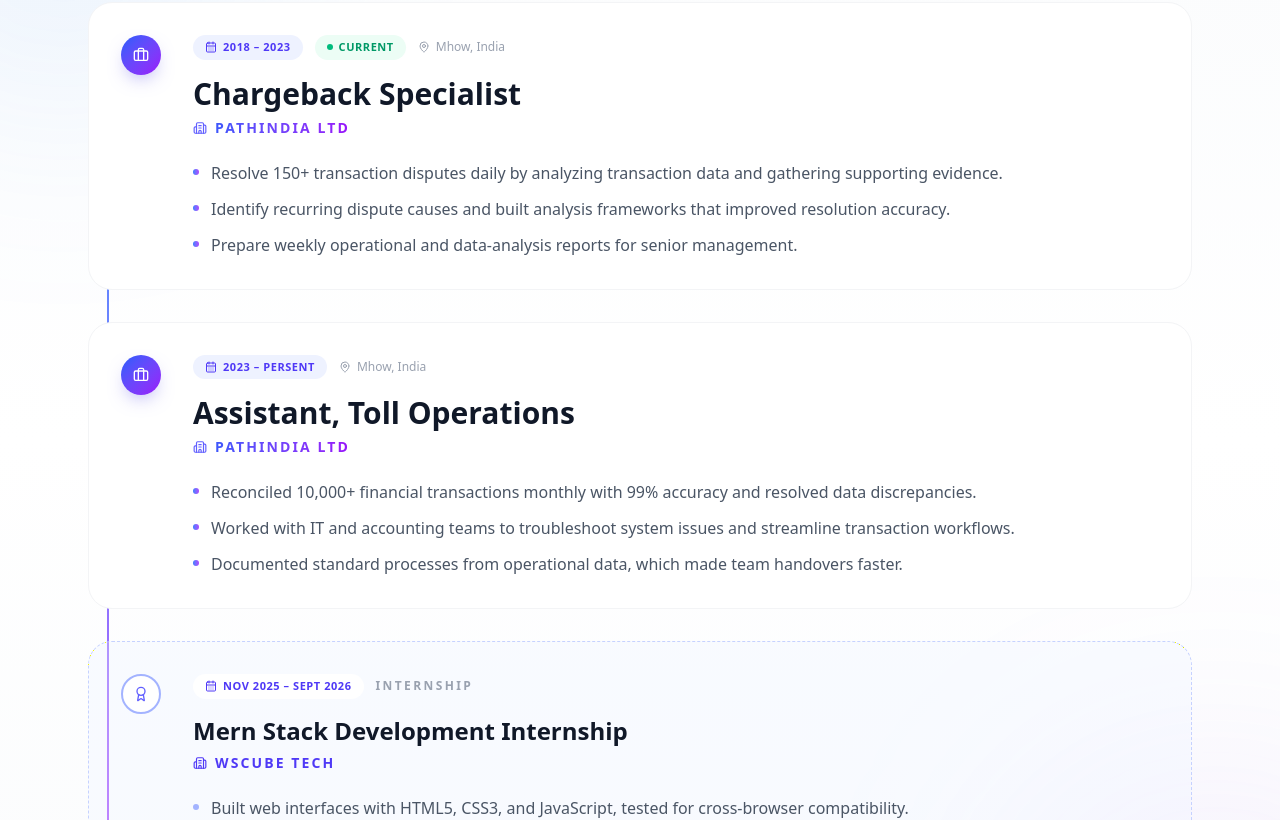
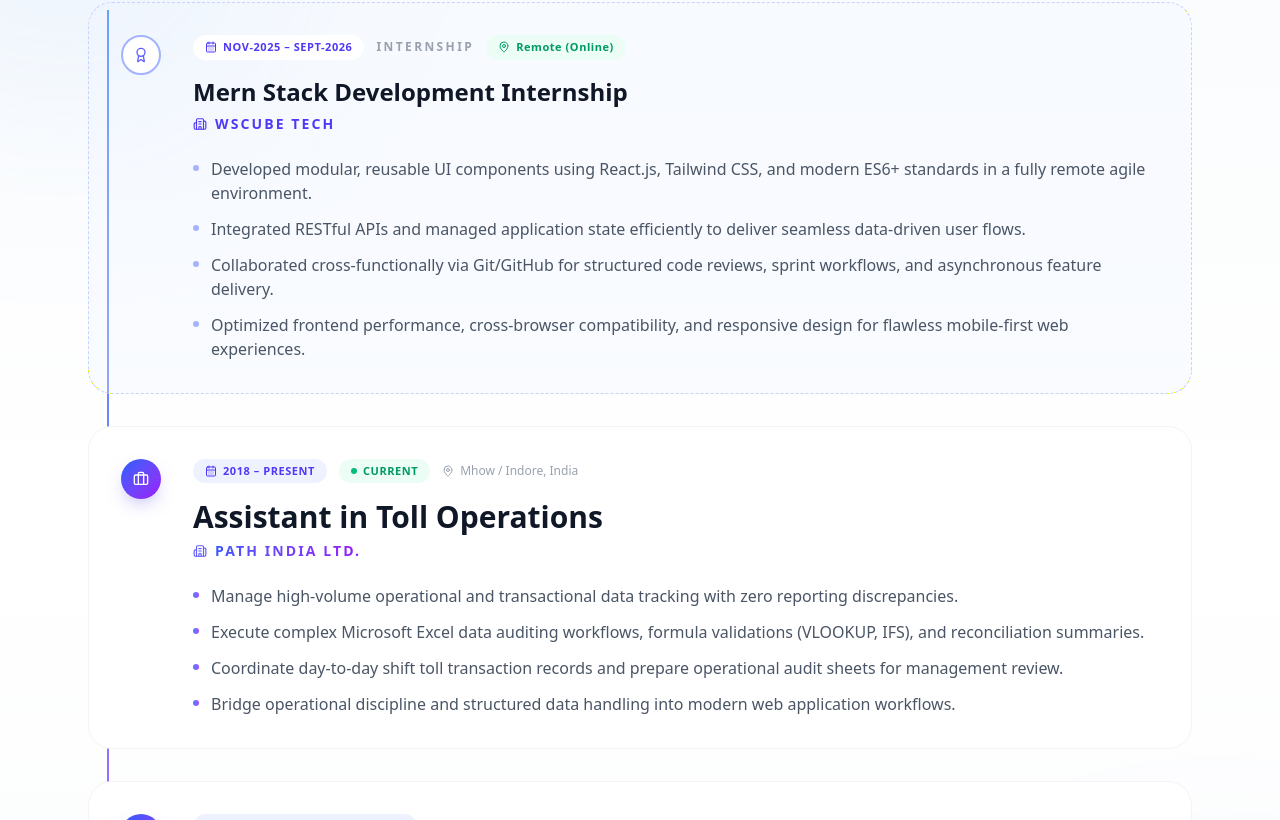
Before and after one commit to rohanpardeshi7/portfolio, a React (Vite) app: page / in a window 1280 px wide. Shown: the part 2400-3220 px from the top of the page. Built offline with nearby package versions, Linux system fonts and the light colour scheme.

Commit message:
experience updated

```diff
--- a/src/components/Experience.jsx
+++ b/src/components/Experience.jsx
@@ -53,10 +53,61 @@ const Experience = () => {
           />
 
           <div className="space-y-8">
+            {/* 1. Internship (Sabse Pehle + Remote/Online Badge) */}
+            {internship && (
+              <motion.article
+                custom={0}
+                variants={fadeUp}
+                initial="hidden"
+                whileInView="show"
+                viewport={{ once: true, margin: "-60px" }}
+                className="group relative grid gap-6 rounded-[1.5rem] border border-dashed border-indigo-200 bg-indigo-50/30 p-7 transition-all duration-500 hover:border-indigo-300 hover:bg-indigo-50/60 md:grid-cols-[auto_1fr] md:gap-8 md:p-8"
+              >
+                <div className="hidden md:block">
+                  <div className="flex h-10 w-10 items-center justify-center rounded-full border-2 border-indigo-300 bg-white">
+                    <Award size={16} className="text-indigo-500" />
+                  </div>
+                </div>
+
+                <div>
+                  <div className="flex flex-wrap items-center gap-3">
+                    <span className="inline-flex items-center gap-1.5 rounded-full bg-white px-3 py-1 text-[11px] font-semibold uppercase tracking-wider text-indigo-600 shadow-soft">
+                      <CalendarDays size={12} />
+                      {internship.period}
+                    </span>
+                    <span className="text-xs font-semibold uppercase tracking-[0.2em] text-gray-400">
+                      Internship
+                    </span>
+                    {/* Remote / Online Badge */}
+                    <span className="inline-flex items-center gap-1.5 rounded-full bg-emerald-50 px-3 py-1 text-[11px] font-semibold tracking-wider text-emerald-600">
+                      <MapPin size={12} />
+                      {internship.location || "Remote (Online)"}
+                    </span>
+                  </div>
+
+                  <h3 className="mt-4 text-2xl font-bold text-gray-900">{internship.role}</h3>
+                  <p className="mt-1.5 inline-flex items-center gap-2 text-sm font-semibold uppercase tracking-[0.15em] text-indigo-600">
+                    <Building2 size={14} />
+                    {internship.company}
+                  </p>
+
+                  <ul className="mt-5 space-y-3">
+                    {internship.description.map((point, idx) => (
+                      <li key={idx} className="flex items-start gap-3 text-gray-600">
+                        <span className="mt-2 h-1.5 w-1.5 shrink-0 rounded-full bg-indigo-300" />
+                        <span>{point}</span>
+                      </li>
+                    ))}
+                  </ul>
+                </div>
+              </motion.article>
+            )}
+
+            {/* 2 & 3. Experience Items (Assistant in Toll Operations pehle, Chargeback last me) */}
             {experience.map((job, i) => (
               <motion.article
                 key={job.id}
-                custom={i}
+                custom={i + 1}
                 variants={fadeUp}
                 initial="hidden"
                 whileInView="show"
@@ -107,49 +158,6 @@ const Experience = () => {
                 </div>
               </motion.article>
             ))}
-
-            {/* Internship */}
-            <motion.article
-              custom={2}
-              variants={fadeUp}
-              initial="hidden"
-              whileInView="show"
-              viewport={{ once: true, margin: "-60px" }}
-              className="group relative grid gap-6 rounded-[1.5rem] border border-dashed border-indigo-200 bg-indigo-50/30 p-7 transition-all duration-500 hover:border-indigo-300 hover:bg-indigo-50/60 md:grid-cols-[auto_1fr] md:gap-8 md:p-8"
-            >
-              <div className="hidden md:block">
-                <div className="flex h-10 w-10 items-center justify-center rounded-full border-2 border-indigo-300 bg-white">
-                  <Award size={16} className="text-indigo-500" />
-                </div>
-              </div>
-
-              <div>
-                <div className="flex flex-wrap items-center gap-3">
-                  <span className="inline-flex items-center gap-1.5 rounded-full bg-white px-3 py-1 text-[11px] font-semibold uppercase tracking-wider text-indigo-600 shadow-soft">
-                    <CalendarDays size={12} />
-                    {internship.period}
-                  </span>
-                  <span className="text-xs font-semibold uppercase tracking-[0.2em] text-gray-400">
-                    Internship
-                  </span>
-                </div>
-
-                <h3 className="mt-4 text-2xl font-bold text-gray-900">{internship.role}</h3>
-                <p className="mt-1.5 inline-flex items-center gap-2 text-sm font-semibold uppercase tracking-[0.15em] text-indigo-600">
-                  <Building2 size={14} />
-                  {internship.company}
-                </p>
-
-                <ul className="mt-5 space-y-3">
-                  {internship.description.map((point, idx) => (
-                    <li key={idx} className="flex items-start gap-3 text-gray-600">
-                      <span className="mt-2 h-1.5 w-1.5 shrink-0 rounded-full bg-indigo-300" />
-                      <span>{point}</span>
-                    </li>
-                  ))}
-                </ul>
-              </div>
-            </motion.article>
           </div>
         </div>
 
--- a/src/data/resume.js
+++ b/src/data/resume.js
@@ -25,44 +25,48 @@ export const stats = [
   { value: "99%", label: "Reconciliation Accuracy" },
 ];
 
+export const internship = {
+  role: "Mern Stack Development Internship",
+  company: "WsCube Tech",
+  period: "Nov-2025 – Sept-2026",
+  location: "Remote (Online)",
+  description: [
+  "Developed modular, reusable UI components using React.js, Tailwind CSS, and modern ES6+ standards in a fully remote agile environment.",
+  "Integrated RESTful APIs and managed application state efficiently to deliver seamless data-driven user flows.",
+  "Collaborated cross-functionally via Git/GitHub for structured code reviews, sprint workflows, and asynchronous feature delivery.",
+  "Optimized frontend performance, cross-browser compatibility, and responsive design for flawless mobile-first web experiences.",
+],
+};
+
 export const experience = [
   {
     id: 1,
-    company: "PathIndia Ltd",
-    role: "Chargeback Specialist",
-    period: "2018 – 2023",
-    location: "Mhow, India",
+    role: "Assistant in Toll Operations",
+    company: "Path India Ltd.",
+    location: "Mhow / Indore, India",
+    period: "2018 – Present",
     current: true,
     description: [
-      "Resolve 150+ transaction disputes daily by analyzing transaction data and gathering supporting evidence.",
-      "Identify recurring dispute causes and built analysis frameworks that improved resolution accuracy.",
-      "Prepare weekly operational and data-analysis reports for senior management.",
+      "Manage high-volume operational and transactional data tracking with zero reporting discrepancies.",
+      "Execute complex Microsoft Excel data auditing workflows, formula validations (VLOOKUP, IFS), and reconciliation summaries.",
+      "Coordinate day-to-day shift toll transaction records and prepare operational audit sheets for management review.",
+      "Bridge operational discipline and structured data handling into modern web application workflows.",
     ],
   },
   {
     id: 2,
-    company: "PathIndia Ltd",
-    role: "Assistant, Toll Operations",
-    period: "2023 – Persent",
-    location: "Mhow, India",
+    role: "Chargeback Executive",
+    company: "Previous Company Name",
+    location: "Indore, India",
+    period: "Past Period (e.g. 2016 – 2018)",
     current: false,
     description: [
-      "Reconciled 10,000+ financial transactions monthly with 99% accuracy and resolved data discrepancies.",
-      "Worked with IT and accounting teams to troubleshoot system issues and streamline transaction workflows.",
-      "Documented standard processes from operational data, which made team handovers faster.",
+      "Handled merchant chargeback disputes, transaction reconciliations, and dispute resolution workflows.",
+      "Analyzed financial records, audited case files, and coordinated with banking partners to minimize loss margins.",
+      "Maintained detailed logs and verification reports for high-volume customer dispute cases.",
     ],
   },
 ];
-
-export const internship = {
-  role: "Mern Stack Development Internship",
-  company: "WScube Tech",
-  period: "Nov 2025 – Sept 2026",
-  description: [
-    "Built web interfaces with HTML5, CSS3, and JavaScript, tested for cross-browser compatibility.",
-    "Gained hands-on experience building full-stack applications with MongoDB, Express.js, React.js, and Node.js.",
-  ],
-};
 
 export const education = [
   {
```
